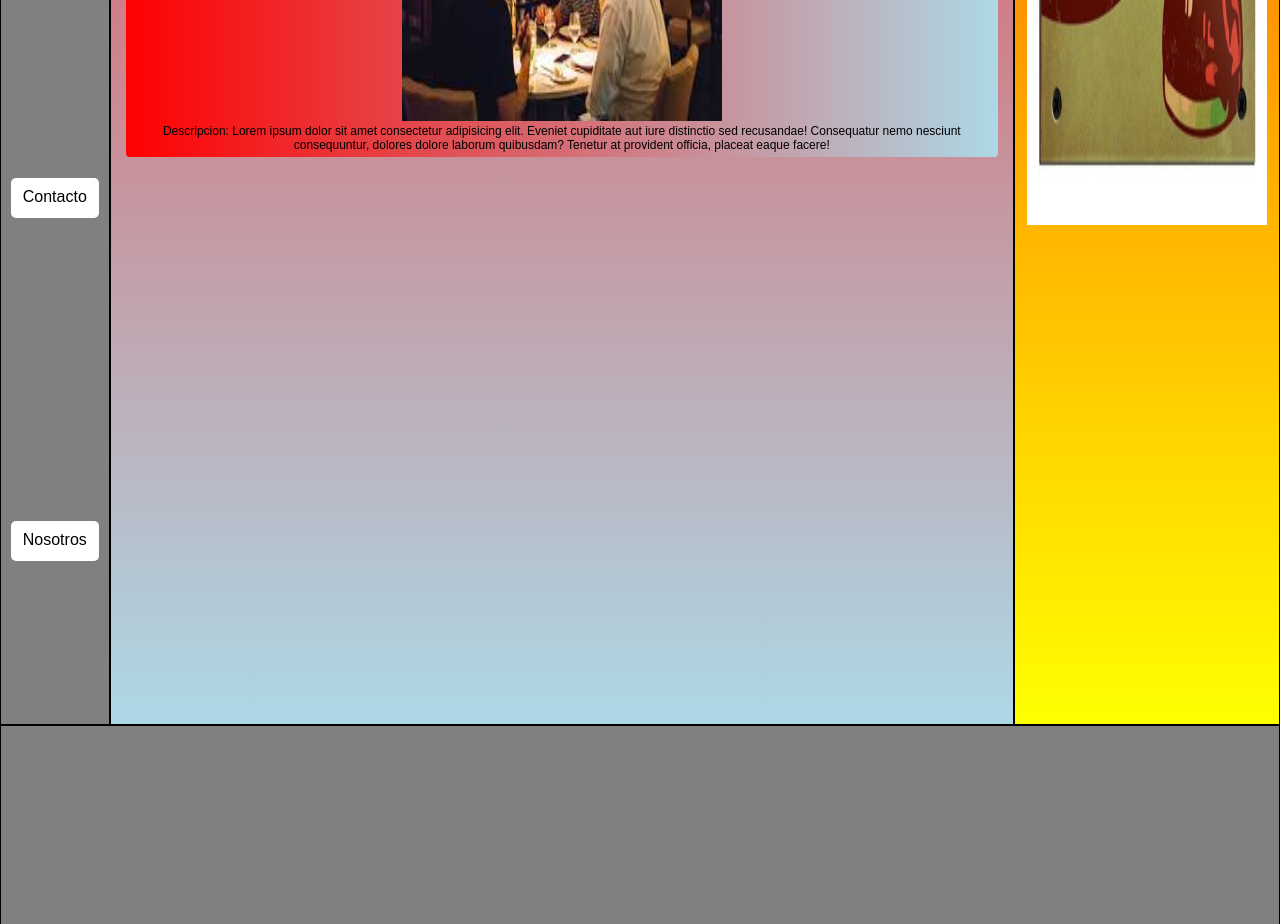
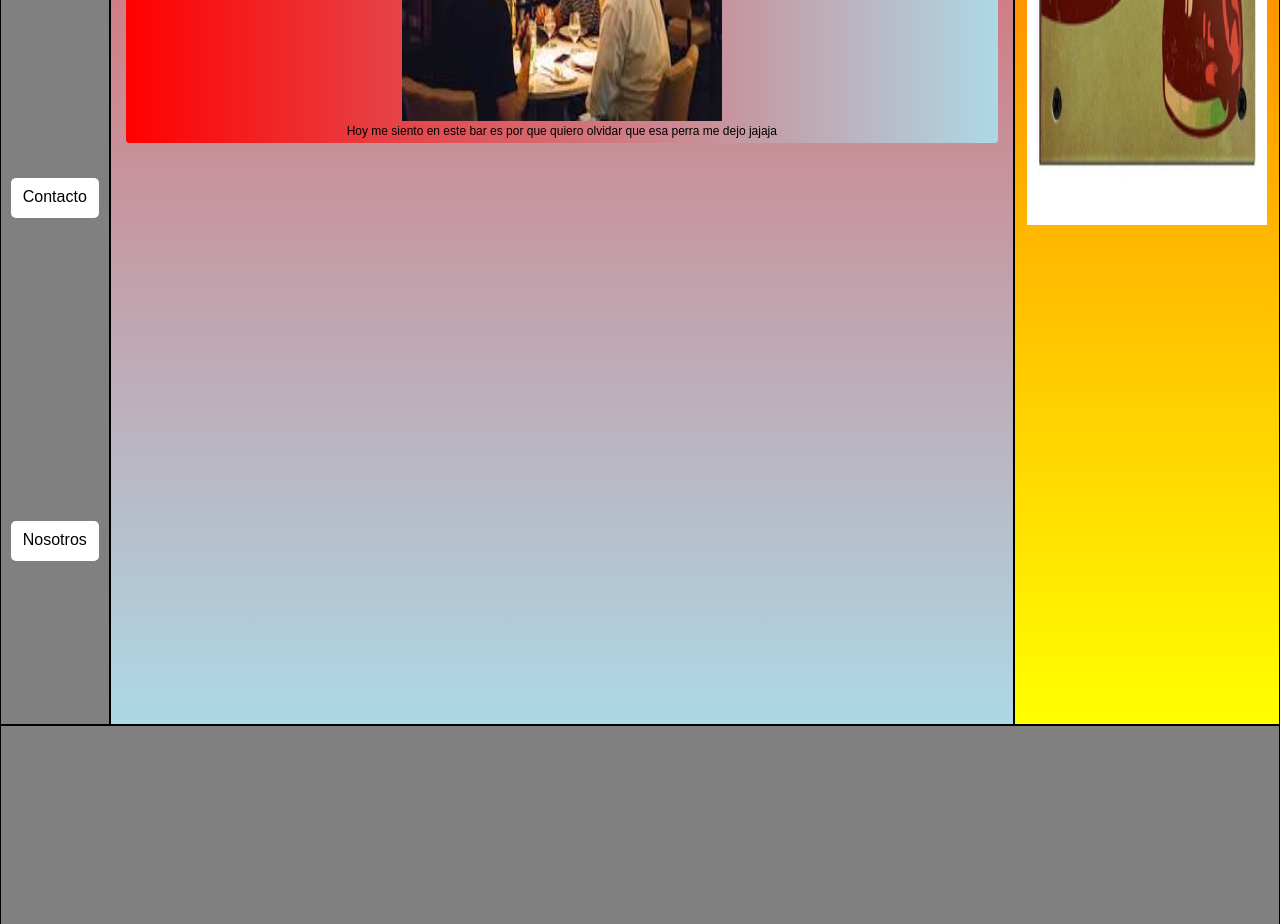
Before and after one commit to nahuelfernandez/1212, a plain HTML site: page pagina2.html in a window 1280 px wide. Shown: the part 2000-2924 px from the top of the page. Drawn offline with Linux system fonts and the light colour scheme.

Commit message:
version 2.1

```diff
--- a/pagina2.html
+++ b/pagina2.html
@@ -44,9 +44,7 @@
         <article>
             <h3>Titulo</h3>
             <img class="bar" src="bar3.jpg" alt="">
-            <p>Descripcion: Lorem ipsum dolor sit amet consectetur adipisicing elit. Eveniet cupiditate aut iure
-                distinctio sed recusandae! Consequatur nemo nesciunt consequuntur, dolores dolore laborum quibusdam?
-                Tenetur at provident officia, placeat eaque facere!</p>
+            <p>Hoy me siento en este bar es por que quiero olvidar que esa perra me dejo jajaja </p>
         </article>
         </section>
         <section id="servicios" class="border productosFlex">
```
Also changed, not shown: index.html (+1 -1 lines).
